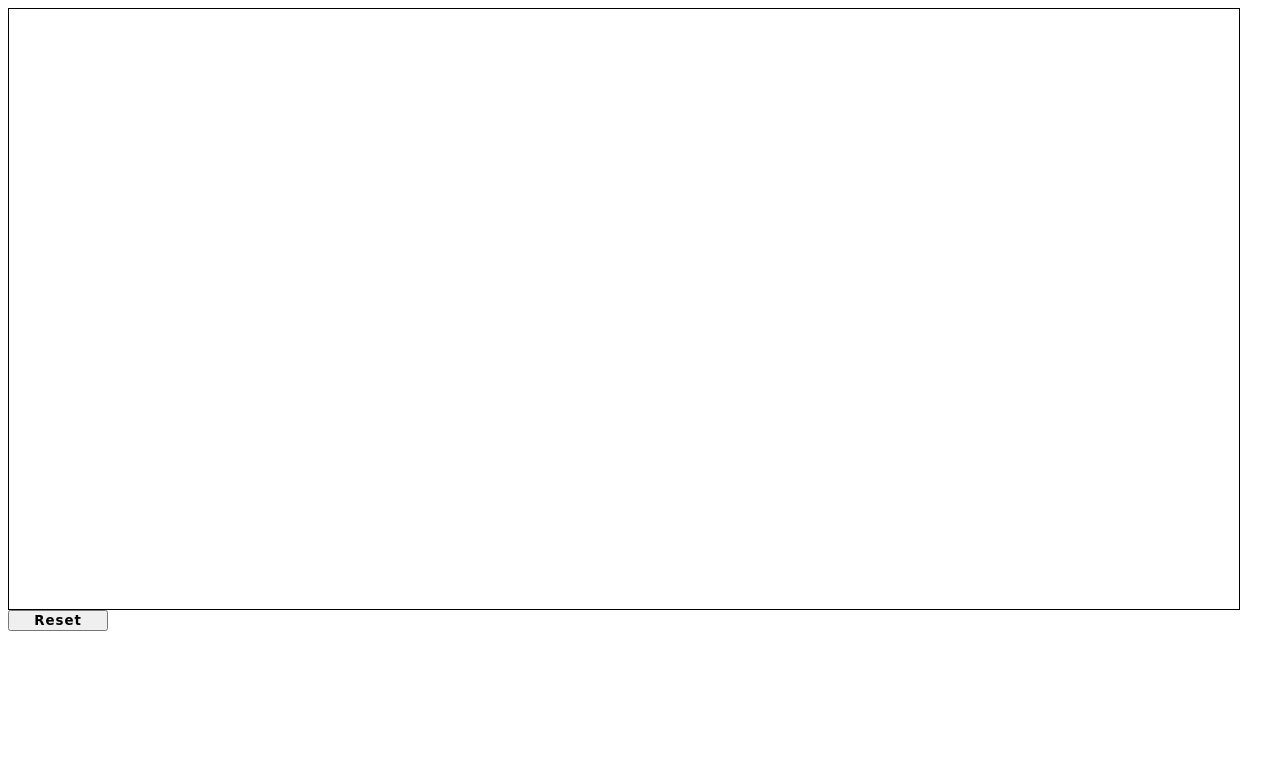
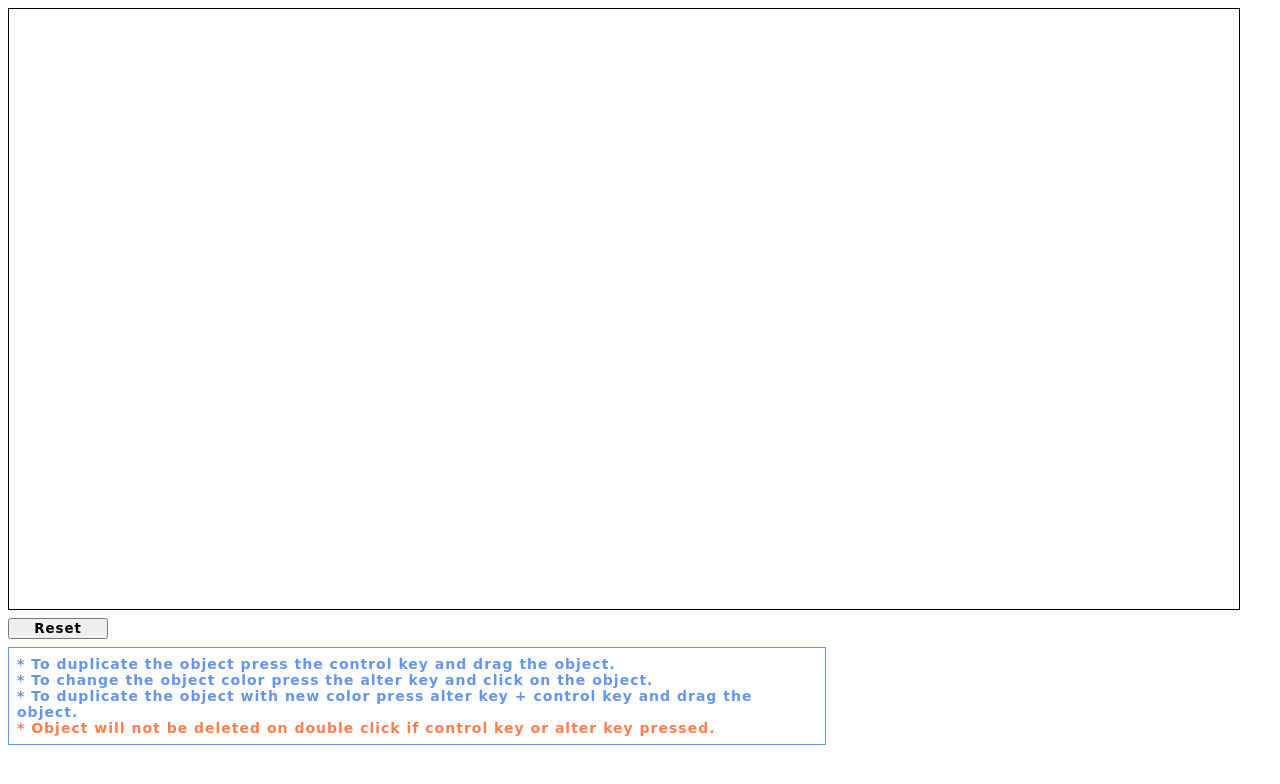
Before and after one commit to Dinesh0098/Simple-Paint-App-in-Pure-Js-, a plain HTML site: page index.html in a window 1280 px wide. Drawn offline with Linux system fonts and the light colour scheme.

Commit message:
added new feature

```diff
--- a/index.html
+++ b/index.html
@@ -8,7 +8,13 @@
          <div id='canvas-container' width="100%">
             <canvas id="lower-canvas" style="border: 1px solid black"></canvas>
          </div>
-         <button onclick="clearCanvas()" style="font-weight: 600; width: 100px; letter-spacing: 1px; font-family: cursive; ">Reset</button>
+         <button onclick="clearCanvas()" style="font-weight: 600; width: 100px; letter-spacing: 1px; font-family: cursive; margin-top: 8px;">Reset</button>
+         <div style="padding: 8px; font-size: 14px; border: 1px solid cornflowerblue; margin-top: 8px; width: 800px; display: flex; flex-direction: column;">
+            <span style="color:cornflowerblue">* To duplicate the object press the control key and drag the object.</span>
+            <span style="color:cornflowerblue">* To change the object color press the alter key and click on the object.</span>
+            <span style="color:cornflowerblue">* To duplicate the object with new color press alter key + control key and drag the object.</span>
+            <span style="color:coral">* Object will not be deleted on double click if control key or alter key pressed.</span>
+         </div>
       </div>
    </body>
    <script src="main.js"></script>
```
